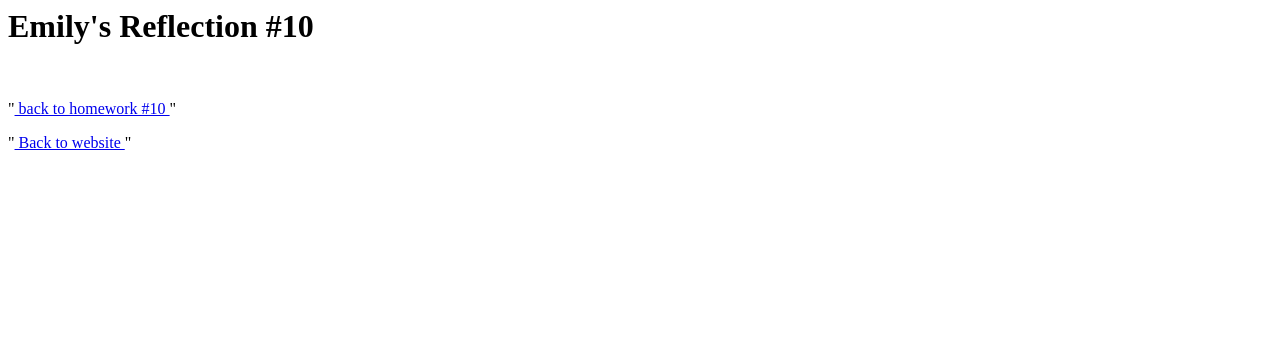
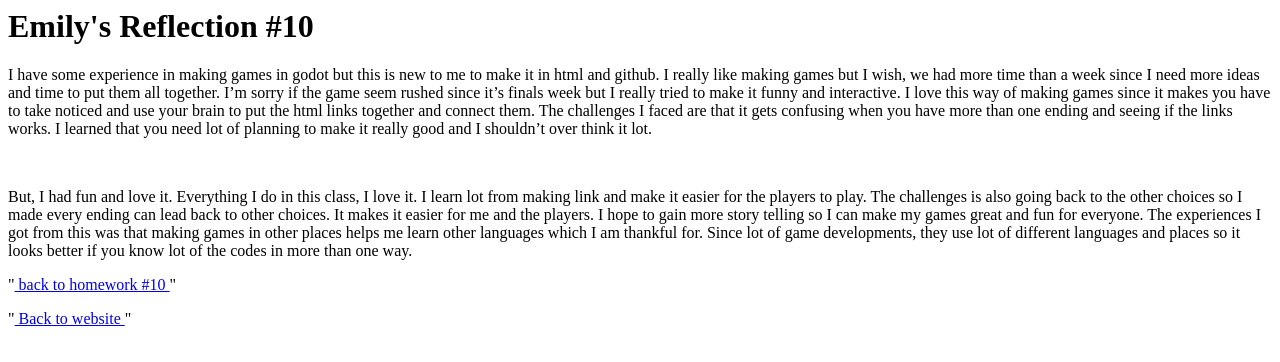
Before and after one commit to EmiIsHungry/reflection10.html, a plain HTML site: page index.html in a window 1280 px wide. Drawn offline with Linux system fonts and the light colour scheme.

Commit message:
Update index.html

```diff
--- a/index.html
+++ b/index.html
@@ -4,9 +4,10 @@
   </head>
   <h1> Emily's Reflection #10 </h1>
   <body>
-    <p> </p>
+    <p> I have some experience in making games in godot but this is new to me to make it in html and github. I really like making games but I wish, we had more time than a week since I need more ideas and time to put them all together. I’m sorry if the game seem rushed since it’s finals week but I really tried to make it funny and interactive. I love this way of making games since it makes you have to take noticed and use your brain to put the html links together and connect them. The challenges I faced are that it gets confusing when you have more than one ending and seeing if the links works. I learned that you need lot of planning to make it really good and I shouldn’t over think it lot. </p>
     <br>
-    <p> </p>
+    <p> But, I had fun and love it. Everything I do in this class, I love it. I learn lot from making link and make it easier for the players to play. The challenges is also going back to the other choices so I made every ending can lead back to other choices. It makes it easier for me and the players. I hope to gain more story telling so I can make my games great and fun for everyone. The experiences I got from this was that making games in other places helps me learn other languages which I am thankful for. Since lot of game developments, they use lot of different languages and places so it looks better if you know lot of the codes in more than one way.
+</p>
     <p> "<a href= https://emiishungry.github.io/homework10.html/> back to homework #10 </a>" </p>
     <p> "<a href= https://emiishungry.github.io/medpl150/> Back to website </a>"</p>
   </body>
```
